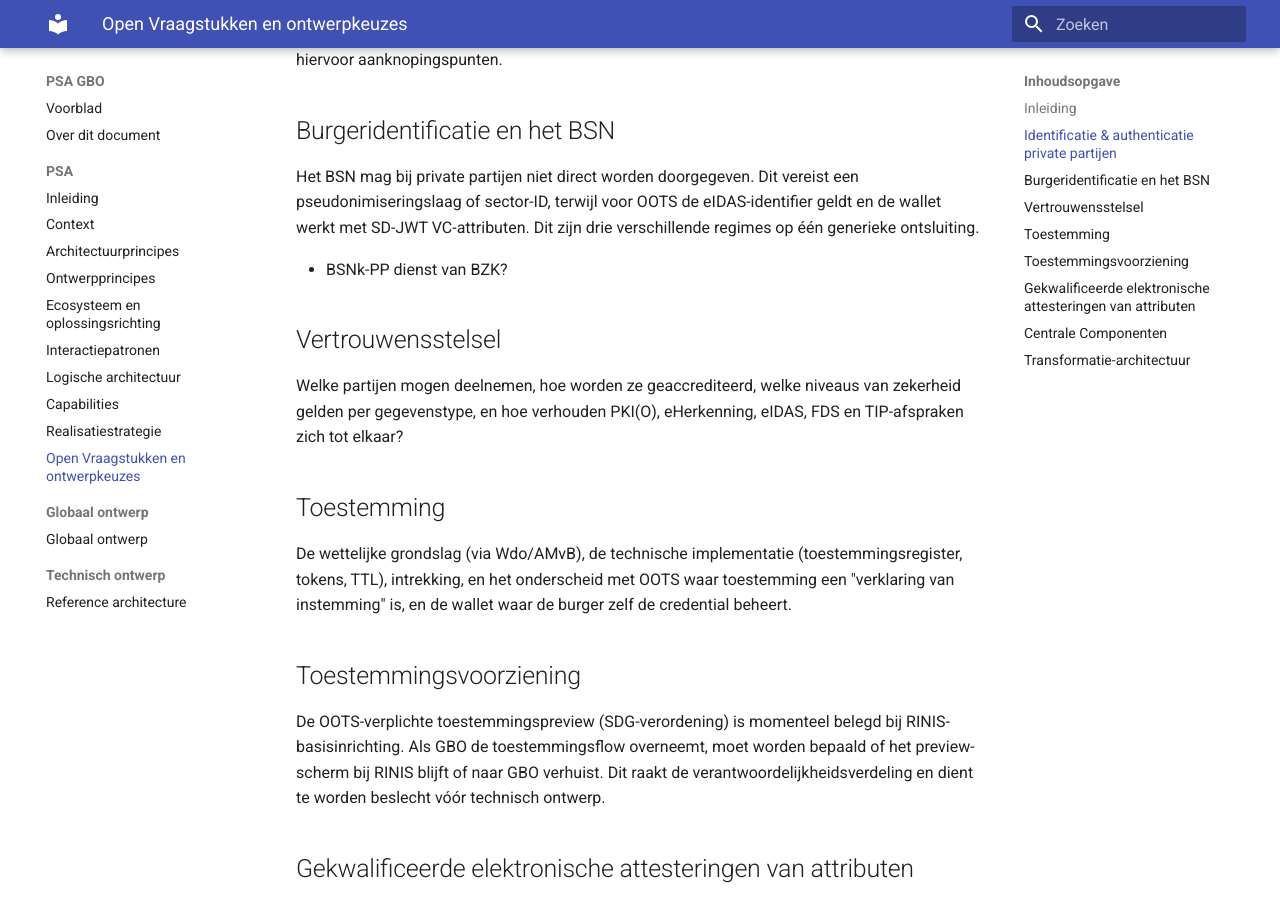
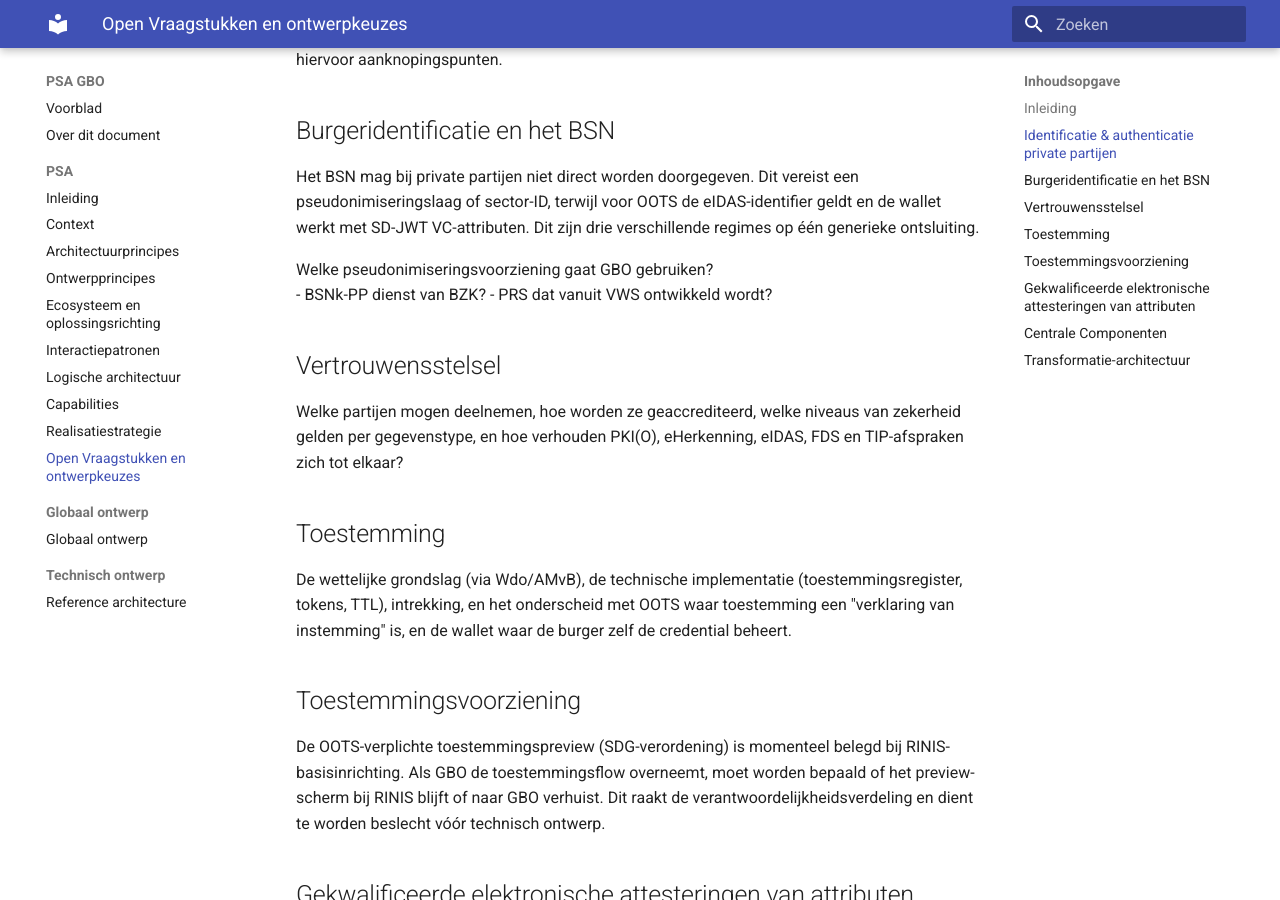
Before and after one commit to ICTU/GBO, an MkDocs documentation site: the page built from docs/psa/vraagstukken.md, in a window 1280 px wide and 900 px high, scrolled down 428 px. Built offline with MkDocs 1.6.1 and Material for MkDocs 9.7.7, drawn with Linux system fonts in a browser that asks for light colours.

Commit message:
update vraagstukken.md

```diff
--- a/docs/psa/vraagstukken.md
+++ b/docs/psa/vraagstukken.md
@@ -15,7 +15,9 @@ eHerkenning is de logische kandidaat, maar de onboarding, accreditatie en het on
 
 Het BSN mag bij private partijen niet direct worden doorgegeven. Dit vereist een pseudonimiseringslaag of sector-ID, terwijl voor OOTS de eIDAS-identifier geldt en de wallet werkt met SD-JWT VC-attributen. Dit zijn drie verschillende regimes op één generieke ontsluiting.
 
+Welke pseudonimiseringsvoorziening gaat GBO gebruiken?
 - BSNk-PP dienst van BZK?
+- PRS dat vanuit VWS ontwikkeld wordt?
 
 
 ## Vertrouwensstelsel
```
Also changed, not shown: docs/ontwerp/concept-globaal-ontwerp.md (+1 -1 lines).
